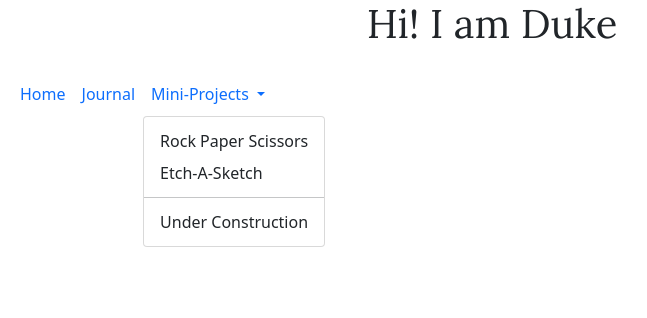
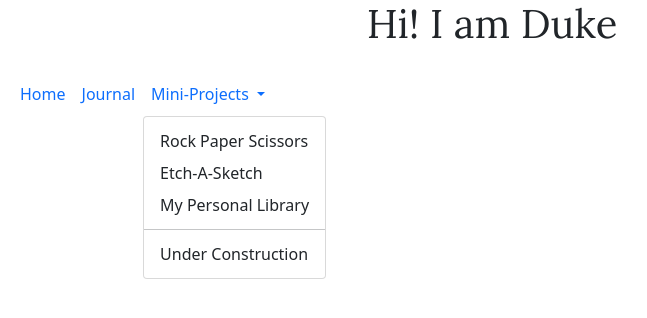
Before and after one commit to dukekim47/dukekim47.github.io, a website: page index.html in a window 1280 px wide. Both pictures are taken after a click on the button "Mini-Projects". Shown: the full height of the page, 148-795 px from the left. Drawn offline with nearby package versions, Linux system fonts and the light colour scheme; files that its build step writes are made by us from their sources.

Commit message:
Added Extra Project
My personal Library

```diff
--- a/index.html
+++ b/index.html
@@ -28,6 +28,7 @@
                     <ul class="dropdown-menu" aria-labelledby="navbarDropdown">
                             <li><a class="dropdown-item" href="projects/fun-projects/rockpaperscissors/rps.html">Rock Paper Scissors</a></li>
                             <li><a class="dropdown-item" href="projects/fun-projects/sketch/index.html">Etch-A-Sketch</a></li>
+                            <li><a class="dropdown-item" href="https://dukekim47.github.io/Personal-Library/">My Personal Library</a></li>
                             <li><hr class="dropdown-divider"></li>
                             <li><a class="dropdown-item" href="#">Under Construction</a></li>
                     </ul>
```
